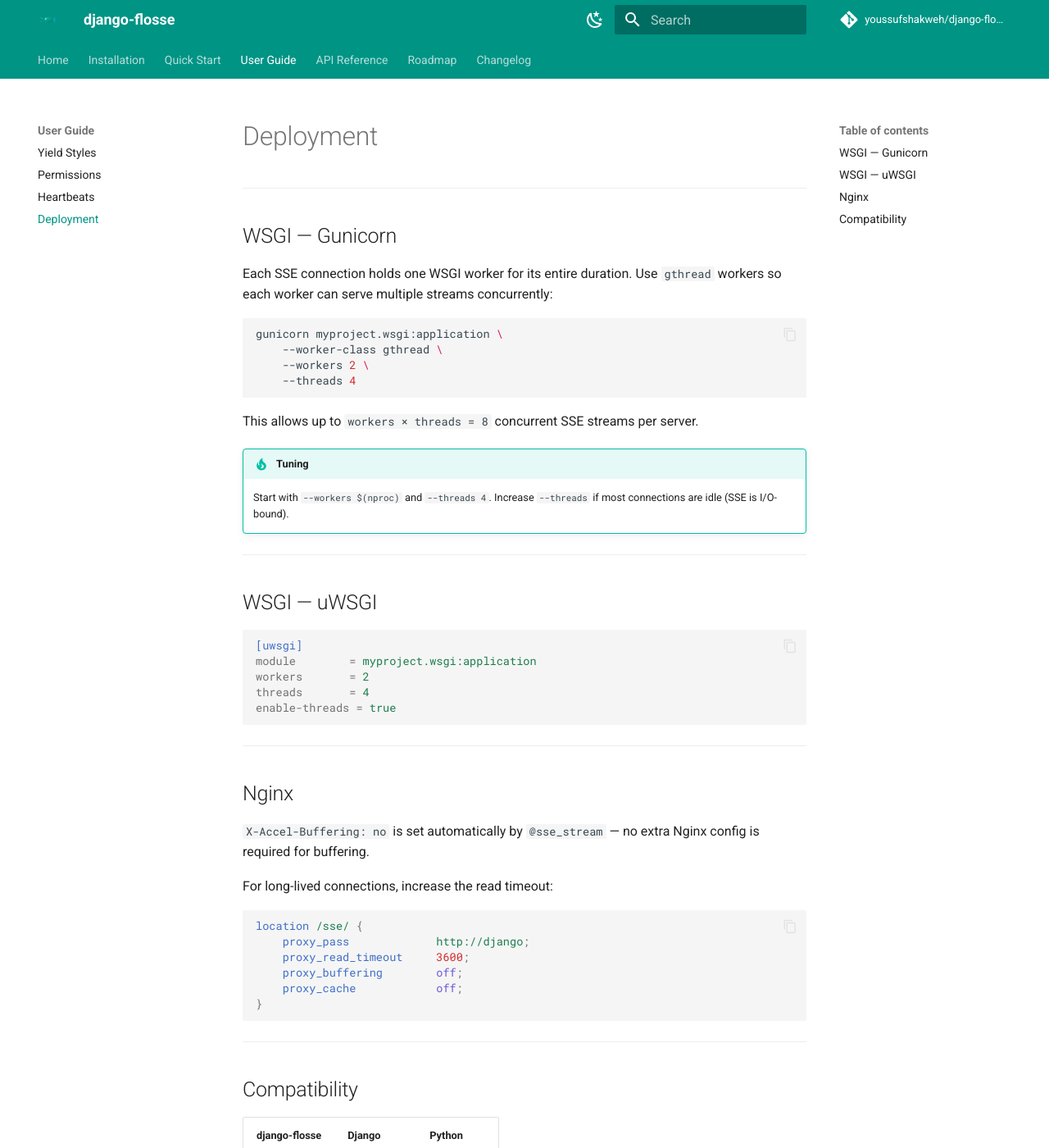
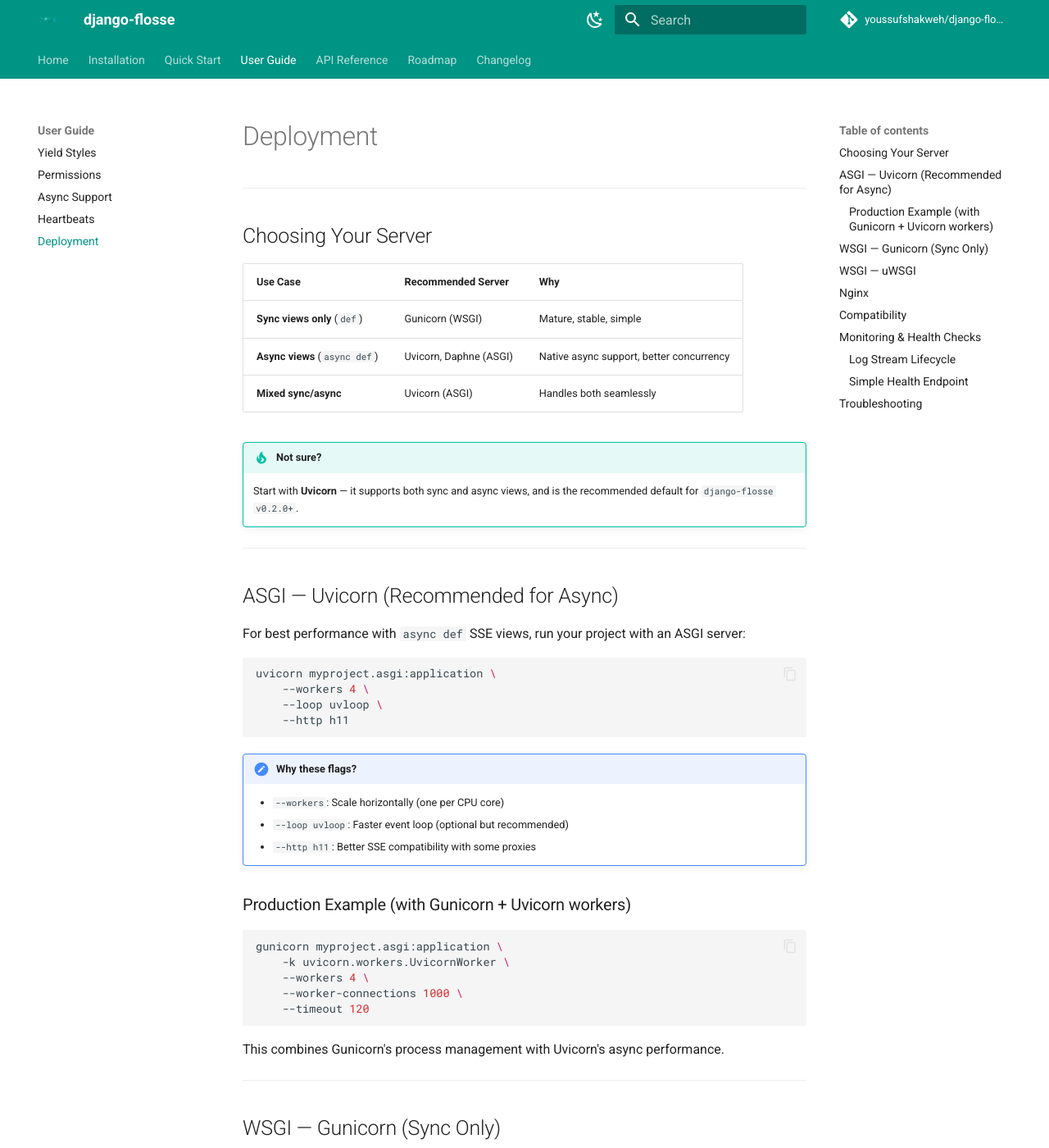
Before and after one commit to youssufshakweh/django-flosse, an MkDocs documentation site: the page built from docs/user-guide/deployment.md, in a window 1280 px wide and 1400 px high. Shown: the whole window at 82% size. Built offline with MkDocs 1.6.1 and Material for MkDocs 9.7.7, drawn with Linux system fonts in a browser that asks for light colours; comment, search, counter and statistics services are not loaded; some of the changed text lies outside the part shown.

Commit message:
docs: prepare documentation for v0.2.0 release (#3)
* chore: configure mkdocs plugin and extensions

* docs: udpate roadmap for v0.2.0 release

* docs: update installation guide for v0.2.0

* docs: add async generator support guide

* docs: update deployment guide for v0.2.0

* update index for v0.2.0

* update README for v0.2.0 release

````diff
--- a/docs/user-guide/deployment.md
+++ b/docs/user-guide/deployment.md
@@ -2,7 +2,48 @@
 
 ---
 
-## WSGI — Gunicorn
+## Choosing Your Server
+
+| Use Case | Recommended Server | Why |
+|----------|-------------------|-----|
+| **Sync views only** (`def`) | Gunicorn (WSGI) | Mature, stable, simple |
+| **Async views** (`async def`) | Uvicorn, Daphne (ASGI) | Native async support, better concurrency |
+| **Mixed sync/async** | Uvicorn (ASGI) | Handles both seamlessly |
+
+!!! tip "Not sure?"
+    Start with **Uvicorn** — it supports both sync and async views, and is the recommended default for `django-flosse v0.2.0+`.
+
+---
+
+## ASGI — Uvicorn (Recommended for Async)
+
+For best performance with `async def` SSE views, run your project with an ASGI server:
+
+```bash
+uvicorn myproject.asgi:application \
+    --workers 4 \
+    --loop uvloop \
+    --http h11
+```
+
+!!! note "Why these flags?"
+    - `--workers`: Scale horizontally (one per CPU core)
+    - `--loop uvloop`: Faster event loop (optional but recommended)
+    - `--http h11`: Better SSE compatibility with some proxies
+
+### Production Example (with Gunicorn + Uvicorn workers)
+```bash
+gunicorn myproject.asgi:application \
+    -k uvicorn.workers.UvicornWorker \
+    --workers 4 \
+    --worker-connections 1000 \
+    --timeout 120
+```
+This combines Gunicorn's process management with Uvicorn's async performance.
+
+---
+
+## WSGI — Gunicorn (Sync Only)
 
 Each SSE connection holds one WSGI worker for its entire duration.
 Use `gthread` workers so each worker can serve multiple streams concurrently:
@@ -19,6 +60,9 @@ This allows up to `workers × threads = 8` concurrent SSE streams per server.
 !!! tip "Tuning"
     Start with `--workers $(nproc)` and `--threads 4`.
     Increase `--threads` if most connections are idle (SSE is I/O-bound).
+
+!!! warning "Async views on WSGI"
+    Async generators will run in a thread pool on WSGI servers, negating most performance benefits. Use ASGI for `async def` views.
 
 ---
 
@@ -50,14 +94,70 @@ location /sse/ {
 }
 ```
 
+!!! tip "Cloudflare / CDN users"
+    Add these headers to prevent proxy buffering:
+    ```nginx
+    proxy_set_header Connection '';
+    proxy_http_version 1.1;
+    chunked_transfer_encoding off;
+    ```
+
 ---
 
 ## Compatibility
 
-| django-flosse | Django    | Python     |
-|---------------|-----------|------------|
-| 0.1.x         | 3.2 – 6.0 | 3.9 – 3.14 |
+| django-flosse | Django    | Python     | Server Support |
+|---------------|-----------|------------|---------------|
+| 0.1.x         | 3.2 – 6.0 | 3.9 – 3.14 | WSGI only |
+| **0.2.0+**    | **4.2 – 6.0** | **3.9 – 3.14** | **WSGI + ASGI** |
 
-!!! note "ASGI / async support"
-    Native `async def` generator views and Uvicorn support are planned
-    for a future release. See the [Roadmap](../roadmap.md).
+!!! success "Async support is here!"
+    Native `async def` generator views are available in **v0.2.0+**.
+    Use an ASGI server (Uvicorn, Daphne) for best performance.
+    See [Async Support Guide](../user-guide/async-support.md) for details.
+
+---
+
+## Monitoring & Health Checks
+
+### Log Stream Lifecycle
+```python
+# settings.py
+LOGGING = {
+    "version": 1,
+    "handlers": {
+        "console": {"class": "logging.StreamHandler"},
+    },
+    "loggers": {
+        "django_flosse": {
+            "handlers": ["console"],
+            "level": "INFO",
+        },
+    },
+}
+```
+
+### Simple Health Endpoint
+```python
+# views.py
+from django.http import JsonResponse
+
+def sse_health(request):
+    return JsonResponse({
+        "status": "ok",
+        "sse_support": True,
+        "async_ready": True,  # v0.2.0+
+    })
+```
+
+---
+
+## Troubleshooting
+
+| Issue | Solution |
+|-------|----------|
+| Connections drop after ~60s | Disable proxy buffering; increase `proxy_read_timeout` |
+| Async views run slowly | Ensure you're using ASGI (Uvicorn), not WSGI |
+| High memory usage per worker | Reduce `--threads` (WSGI) or `--workers` (ASGI); monitor with `psutil` |
+| `CancelledError` in logs | Normal on disconnect; handle gracefully or suppress |
+| SSE not working behind Cloudflare | Add `proxy_set_header Connection ''` + disable caching |
--- a/mkdocs.yml
+++ b/mkdocs.yml
@@ -40,6 +40,7 @@ nav:
   - User Guide:
       - Yield Styles: user-guide/yield-styles.md
       - Permissions: user-guide/permissions.md
+      - Async Support: user-guide/async-support.md
       - Heartbeats: user-guide/heartbeats.md
       - Deployment: user-guide/deployment.md
   - API Reference: api-reference.md
@@ -47,6 +48,7 @@ nav:
   - Changelog: changelog.md
 
 plugins:
+  - include-markdown
   - search
   - termynal
   - mkdocstrings:
@@ -73,9 +75,10 @@ markdown_extensions:
       alternate_style: true
   - pymdownx.details
   - pymdownx.emoji:
-      emoji_index: !!python/name:material.extensions.emoji.twemoji
-      emoji_generator: !!python/name:material.extensions.emoji.to_svg
+      emoji_index: !!python/name:material.extensions.emoji.twemoji ""
+      emoji_generator:
 
+        !!python/name:material.extensions.emoji.to_svg ""
 extra:
   social:
     - icon: fontawesome/brands/github
````
Also changed, not shown: README.md (+4 -0 lines), docs/changelog.md (+1 -18 lines), docs/index.md (+20 -2 lines), docs/installation.md (+6 -2 lines), docs/roadmap.md (+8 -4 lines), docs/user-guide/async-support.md (added, +127 -0 lines), pyproject.toml (+7 -1 lines).
